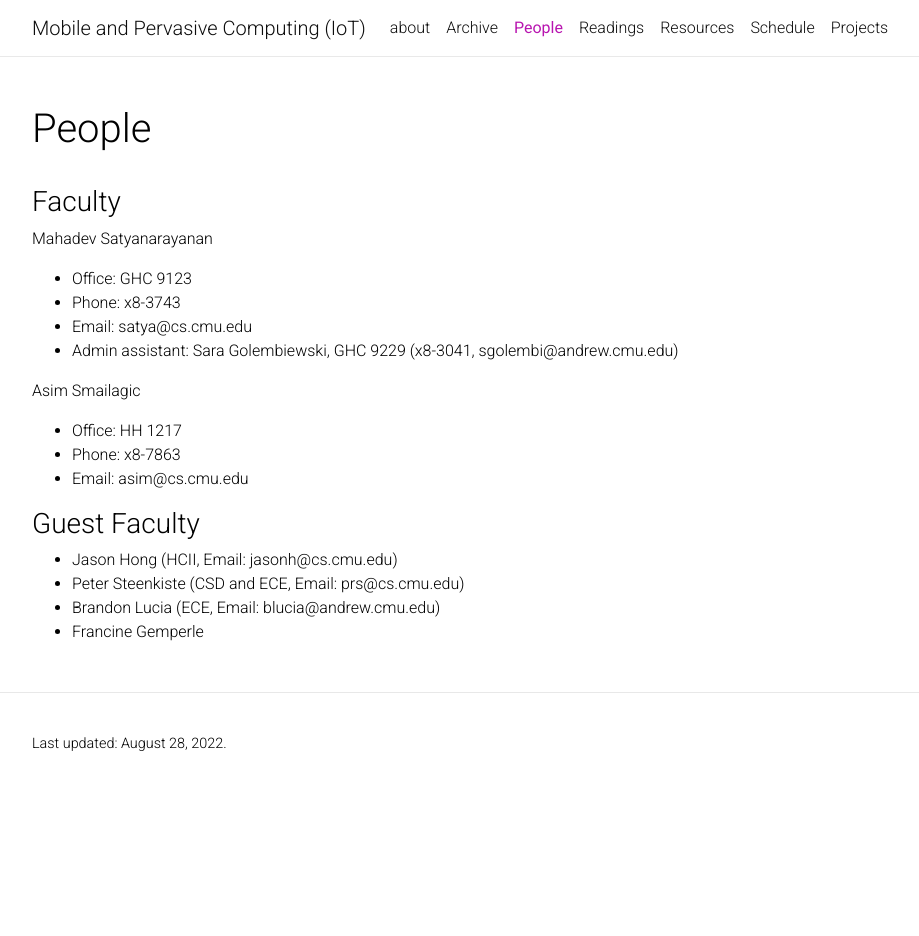
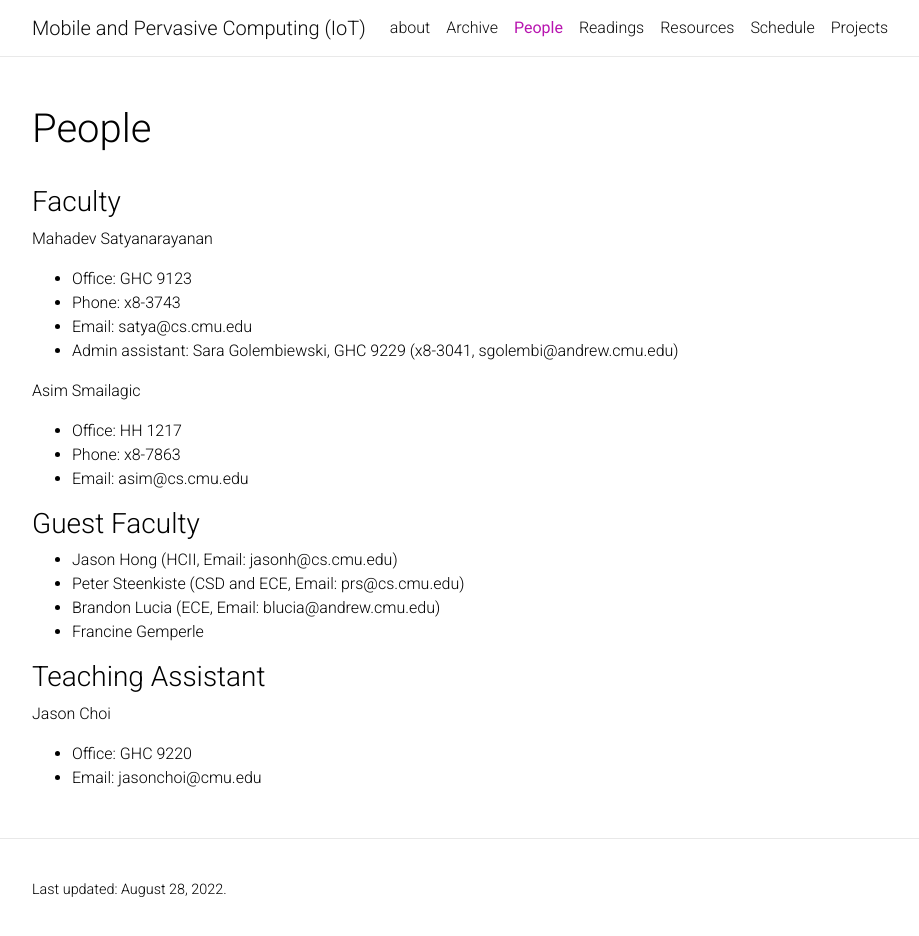
Before and after one commit to therealsatya/15821web, a Jekyll site: the page built from _pages/people.md, in a window 1280 px wide and 940 px high. Shown: the top 936 px of the window, without its empty margins (223-1142 px from the left). Built offline with Jekyll 4.4.1, drawn with Linux system fonts in a browser that asks for light colours; nearby versions of some CDN libraries; a style sheet for code colours, icons or effects is not loaded.

Commit message:
Added Jason as TA

```diff
--- a/_pages/people.md
+++ b/_pages/people.md
@@ -24,3 +24,9 @@ Asim Smailagic
 * Peter Steenkiste  (CSD and ECE, Email: prs@cs.cmu.edu)
 * Brandon Lucia (ECE, Email: blucia@andrew.cmu.edu)
 * Francine Gemperle
+
+### Teaching Assistant
+
+Jason Choi
+* Office: GHC 9220
+* Email: jasonchoi@cmu.edu
```
